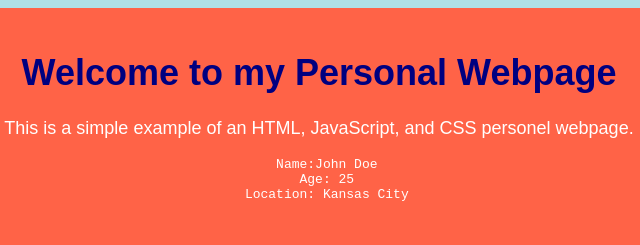
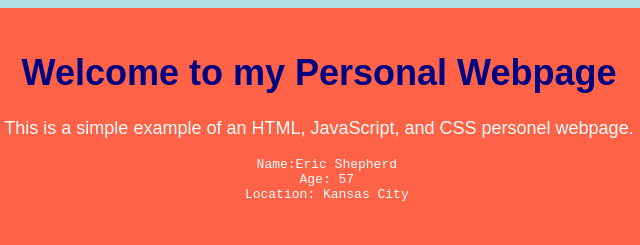
Before and after one commit to eshepdog/Bible-Prophecy-News, a plain HTML site: page index2.html in a window 1280 px wide. Shown: the top 245 px of the page, 321-961 px from the left. Drawn offline with Linux system fonts and the light colour scheme.

Commit message:
Update index2.html

```diff
--- a/index2.html
+++ b/index2.html
@@ -72,8 +72,8 @@ img {
   <h1>Welcome to my Personal Webpage</h1>
   <p>This is a simple example of an HTML, JavaScript, and CSS personel webpage.</p>
   <pre style = "font-sized: 24px";>
-  Name:John Doe
-  Age: 25
+  Name:Eric Shepherd
+  Age: 57
   Location: Kansas City
   </pre>
 <br>
```
